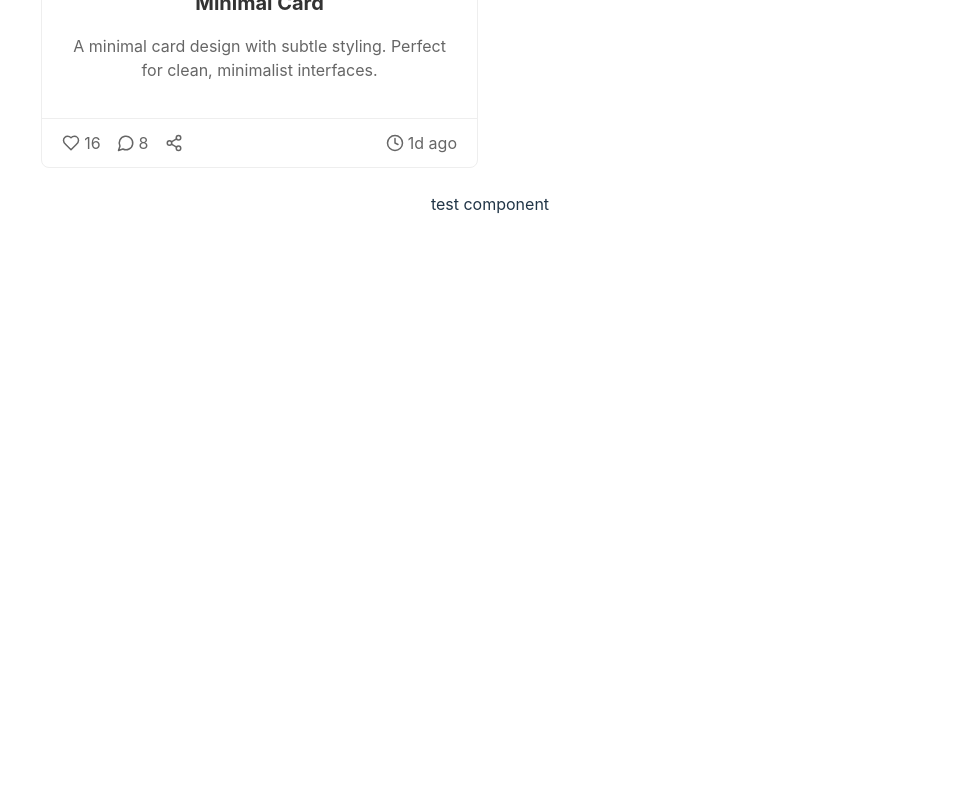
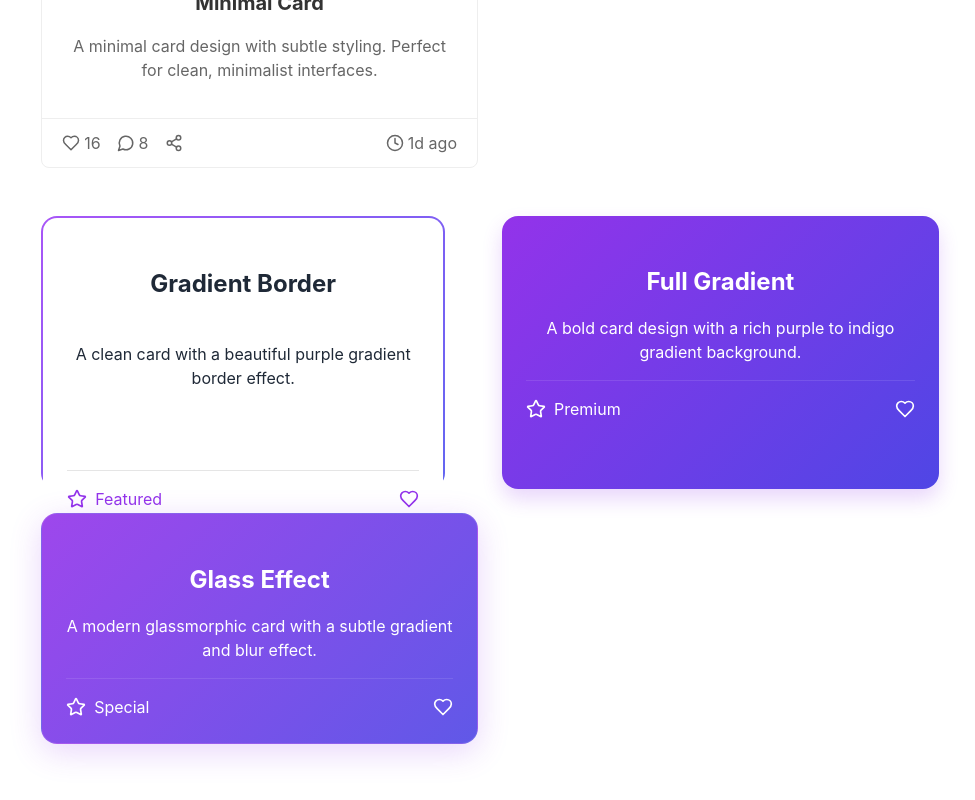
Before and after one commit to aiperi/30github, a React (Vite) app: page / in a window 1280 px wide. Shown: the part 1140-1940 px from the top of the page, without its empty margins (150-1125 px from the left). Before the commit the page ends 1420 px from the top, so only its background shows below. Built offline with nearby package versions, Linux system fonts and the light colour scheme.

Commit message:
gradient card

```diff
--- a/src/App.tsx
+++ b/src/App.tsx
@@ -1,6 +1,7 @@
 import './App.css'
 import Card from "./components/card.tsx";
 import Test from "./components/test.tsx";
+import GradientCard from "./components/gradient-purple.tsx";
 
 function App() {
 
@@ -23,7 +24,7 @@ function App() {
                   This is a challenge to get 30 stars on github
                 </p>
                   <Card/>
-                  <Test/>
+                 <GradientCard/>
               </div>
             </div>
           </div>
```
